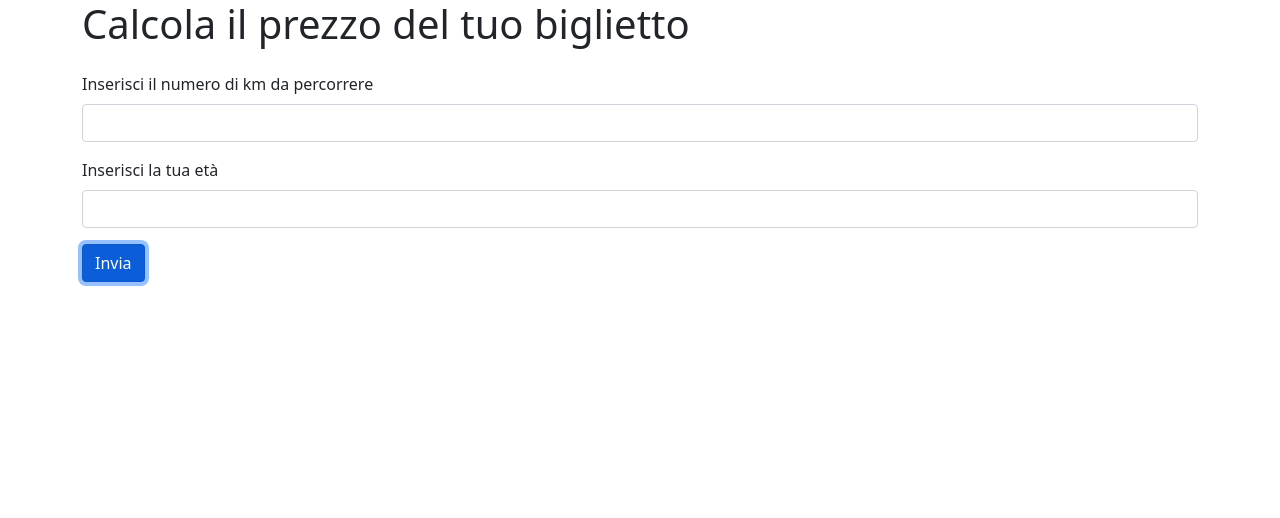
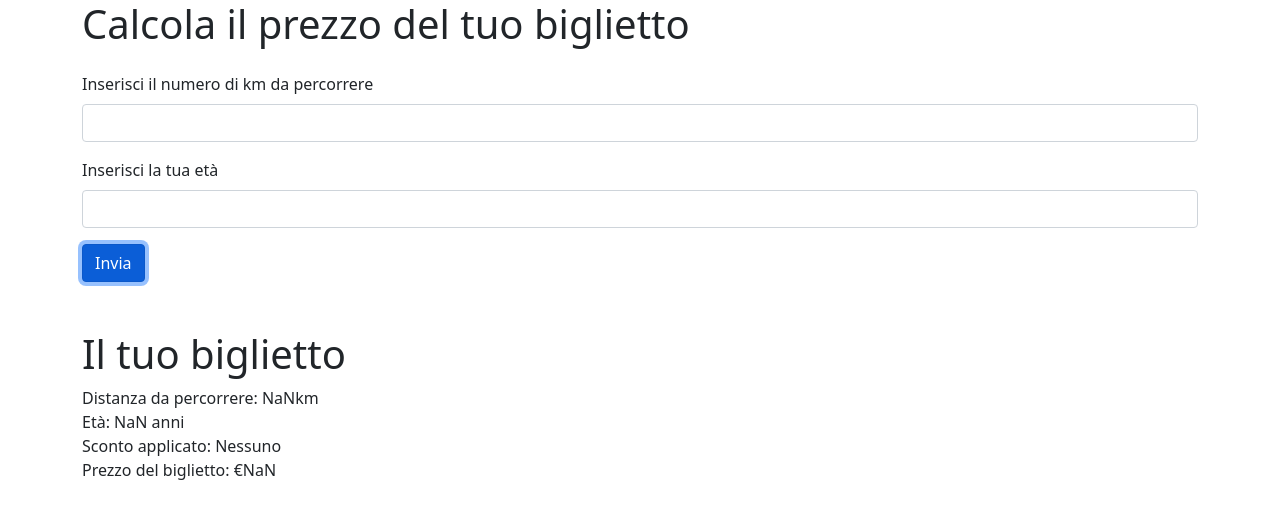
Before and after one commit to markcaf/js-biglietto-treno-form, a plain HTML site: page index.html in a window 1280 px wide. Both pictures are taken after a click on the link "Invia". Drawn offline with nearby package versions, Linux system fonts and the light colour scheme.

Commit message:
Milestone 2, recap with output on page

```diff
--- a/index.html
+++ b/index.html
@@ -31,7 +31,8 @@ realizziamo le specifiche scritte sopra. La risposta finale (o output) sarà anc
 
 <body>
 
-    <section id="title">
+    <!-- TITOLO FORM -->
+    <section id="title-ticket">
         <div class="container">
             <div class="row">
                 <div class="col">
@@ -41,6 +42,7 @@ realizziamo le specifiche scritte sopra. La risposta finale (o output) sarà anc
         </div>
     </section>
 
+    <!-- FORM -->
     <section id="input-ticket">
         <div class="container">
             <div class="row">
@@ -57,7 +59,32 @@ realizziamo le specifiche scritte sopra. La risposta finale (o output) sarà anc
 
                     <a href="#" class="btn btn-primary" id="calc-button">Invia</a>
 
-                    <div class="ticket-price mt-4"></div>
+                </div>
+            </div>
+        </div>
+    </section>
+
+    <!-- TITOLO RIEPILOGO -->
+    <section id="your-ticket-title" class="mt-5">
+        <div class="container">
+            <div class="row">
+                <div class="col">
+                    <h1>Il tuo biglietto</h1>
+                </div>
+            </div>
+        </div>
+    </section>
+
+    <section id="your-ticket">
+        <div class="container">
+            <div class="row">
+                <div class="col">
+                    <div class="user-distance-output">Distanza da percorrere: </div>
+                    <div class="user-age-output">Età: </div>
+                    <div >
+                        Sconto applicato: <span class="type-of-sale">Nessuno</span>
+                    </div>
+                    <div class="ticket-price">Prezzo del biglietto: </div>
                 </div>
             </div>
         </div>
--- a/js/script.js
+++ b/js/script.js
@@ -8,9 +8,11 @@ calcButton.addEventListener("click", function()
         // Catturo i dati inseriti
         console.log("Km da percorrere: " + document.getElementById("user-distance").value);
         const userDistance = parseInt(document.getElementById("user-distance").value);
+        document.querySelector(".user-distance-output").innerHTML += userDistance +"km";
 
         console.log("Età utente: " + document.getElementById("user-age").value);
         const userAge = parseInt(document.getElementById("user-age").value);
+        document.querySelector(".user-age-output").innerHTML += userAge + " anni";
 
         //Calcolo del prezzo del biglietto in base ai km
         let ticketPrice = 0.26 * userDistance;
@@ -19,11 +21,14 @@ calcButton.addEventListener("click", function()
         if (userAge < 18){
             ticketPrice = ticketPrice - (ticketPrice * 15) / 100;
             console.log("Sconto 15% per minorenni");
+            document.querySelector(".type-of-sale").innerHTML = "15% per minorenni";
         }   else if (userAge >= 65){
                 ticketPrice = ticketPrice - (ticketPrice * 35) / 100;
                 console.log("Sconto 35% per over65");
+                document.querySelector(".type-of-sale").innerHTML = "35% per over65";
             }
         ticketPrice = ticketPrice.toFixed(2);
         console.log("Prezzo finale: €" + ticketPrice);
+        document.querySelector(".ticket-price").innerHTML += "€" + ticketPrice;
     }
 )
```
